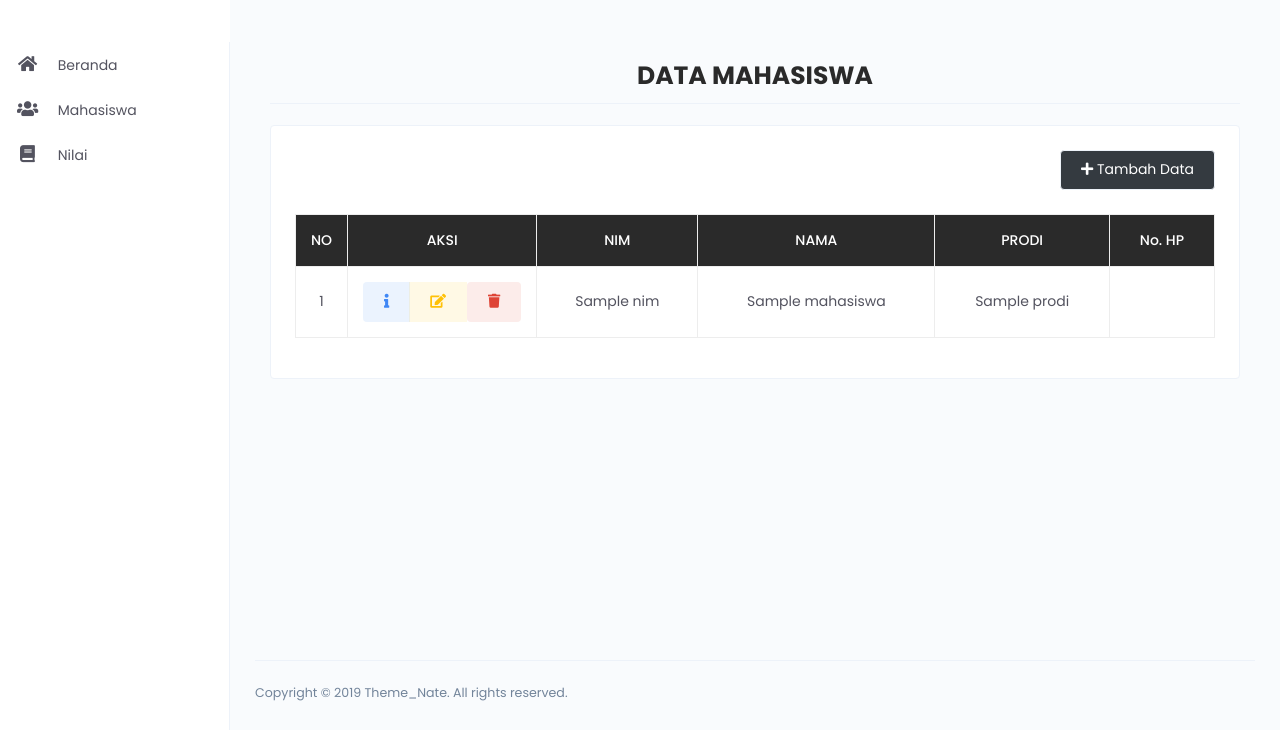
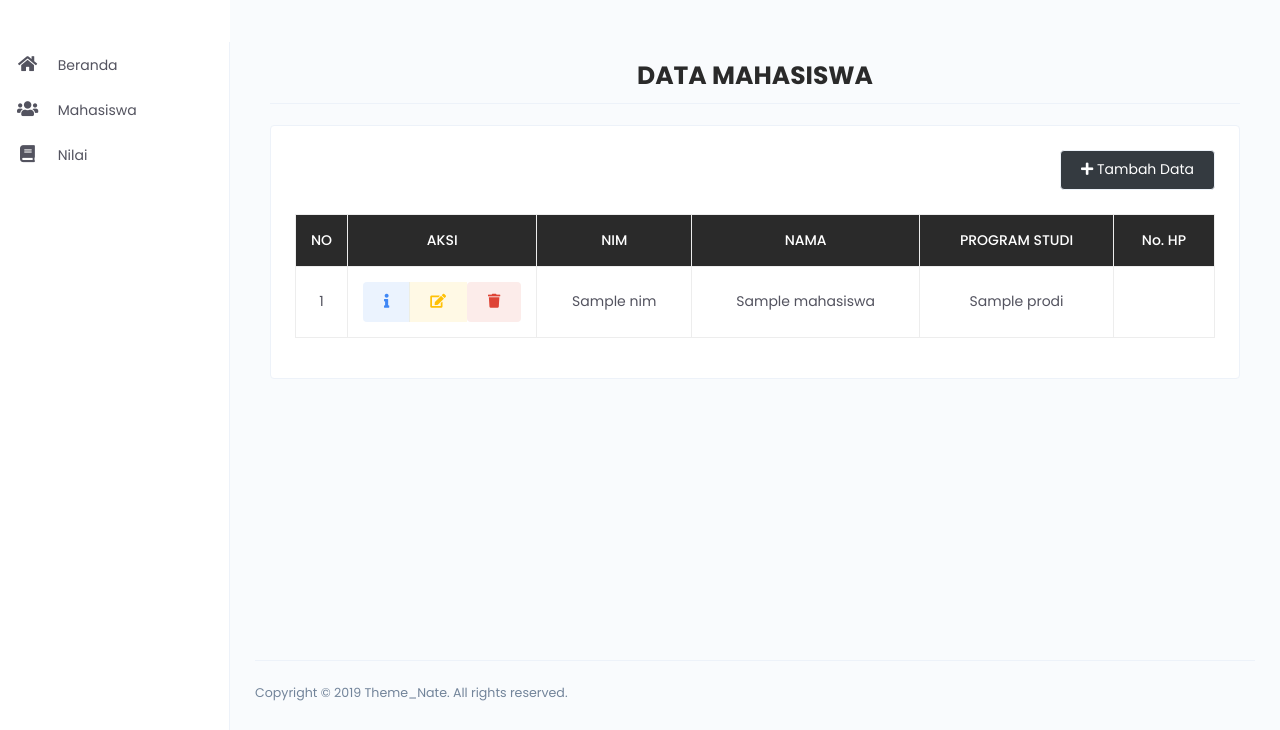
Before and after one commit to akrommm/Tes-Programmer, a Laravel app: template resources/views/mahasiswa/index.blade.php in a window 1280 px wide. Shown: the part 70-800 px from the top of the page. Run offline with Laravel 10, Linux system fonts and the light colour scheme; the visitor is signed in with stand-in values (Sample User, id 1); tables that the repository leaves empty hold one stand-in row (values such as "Sample post"); the template is opened without the code that fills it: most values are stand-ins (such as "Sample title", 1, 10 or a date in 2020).

Commit message:
Update index.blade.php

```diff
--- a/resources/views/mahasiswa/index.blade.php
+++ b/resources/views/mahasiswa/index.blade.php
@@ -13,7 +13,7 @@
                         <th style="color: white;" width=" 90px">AKSI</th>
                         <th style="color: white;">NIM</th>
                         <th style="color: white;">NAMA</th>
-                        <th style="color: white;">PRODI</th>
+                        <th style="color: white;">PROGRAM STUDI</th>
                         <th style="color: white;">No. HP</th>
                     </thead>
                     <tbody>
```
